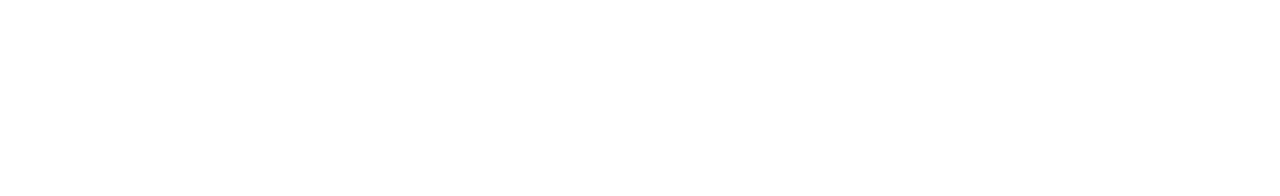
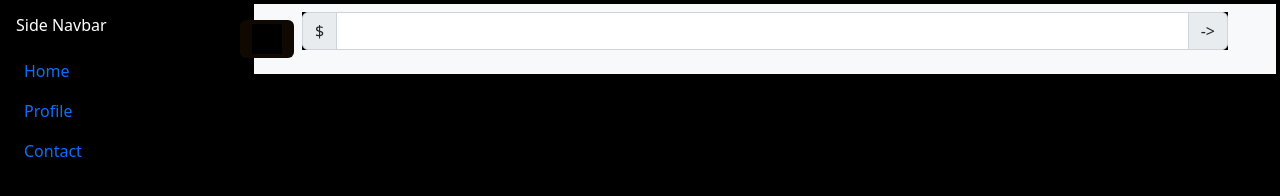
Before and after one commit to akshay-webdev/assignment, a plain HTML site: page index.html in a window 1280 px wide. Drawn offline with nearby package versions, Linux system fonts and the light colour scheme.

Commit message:
sidebar created

```diff
--- a/index.html
+++ b/index.html
@@ -9,7 +9,39 @@
 
 </head>
 <body>
-
+     <!-- Side-Nav -->
+  <div class="side-navbar active-nav d-flex justify-content-between flex-wrap flex-column" id="sidebar">
+    <ul class="nav flex-column text-white w-100">
+      <a href="#" class="nav-link h3 text-white my-2">
+        Side Navbar
+      </a>
+      <li href="#" class="nav-link">
+        <i class="bx bxs-dashboard"></i>
+        <span class="mx-2">Home</span>
+      </li>
+      <li href="#" class="nav-link">
+        <i class="bx bx-user-check"></i>
+        <span class="mx-2">Profile</span>
+      </li>
+      <li href="#" class="nav-link">
+        <i class="bx bx-conversation"></i>
+        <span class="mx-2">Contact</span>
+      </li>
+    </ul>
+  </div>
+  <div class="p-1 my-container active-cont">
+    <nav class="navbar top-navbar navbar-light bg-light px-5">
+      <button class="btn border-0 navbar-toggler" id="menu-btn" type="button" data-bs-toggle="collapse" data-bs-target="#navbarSupportedContent" aria-controls="navbarSupportedContent" aria-expanded="false" aria-label="Toggle navigation">
+        <span class="navbar-toggler-icon"></span>
+      </button>
+      <div class="input-group mb-3">
+        <span class="input-group-text">$</span>
+        <input type="text" class="form-control" aria-label="Amount (to the nearest dollar)">
+        <span class="input-group-text">-></span>
+      </div>
+    </nav>
+  </div>
+    <script src="script.js"></script>
     <script src="https://cdn.jsdelivr.net/npm/bootstrap@5.2.3/dist/js/bootstrap.bundle.min.js" integrity="sha384-kenU1KFdBIe4zVF0s0G1M5b4hcpxyD9F7jL+jjXkk+Q2h455rYXK/7HAuoJl+0I4" crossorigin="anonymous"></script>
 </body>
 </html>
--- /dev/null
+++ b/script.js
@@ -0,0 +1,7 @@
+var menu_btn = document.querySelector("#menu-btn");
+var sidebar = document.querySelector("#sidebar");
+var container = document.querySelector(".my-container");
+menu_btn.addEventListener("click", () => {
+  sidebar.classList.toggle("active-nav");
+  container.classList.toggle("active-cont");
+});
--- a/style.css
+++ b/style.css
@@ -0,0 +1,51 @@
+* {
+    margin: 0;
+    padding: 0;
+    box-sizing: border-box;
+    background: #000000;
+
+  }
+
+ body{
+    background: 000000;
+
+ }
+
+  .side-navbar {
+    width: 250px;
+    height: 100%;
+    position: fixed;
+    margin-left: -300px;
+    background-color: #000000;
+    transition: 0.5s;
+  }
+
+  .nav-link:active,
+  .nav-link:focus,
+  .nav-link:hover {
+    background-color: #ffffff26;
+  }
+
+  .my-container {
+    transition: 0.4s;
+  }
+
+  .active-nav {
+    margin-left: 0;
+  }
+
+  /* for main section */
+  .active-cont {
+    margin-left: 250px;
+  }
+
+  #menu-btn {
+    background-color: #100901;
+    color: #fff;
+    margin-left: -62px;
+  }
+
+  .my-container input {
+    border-radius: 2rem;
+    padding: 2px 20px;
+  }
```
